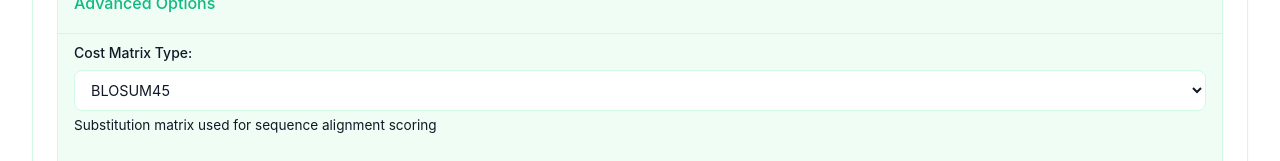
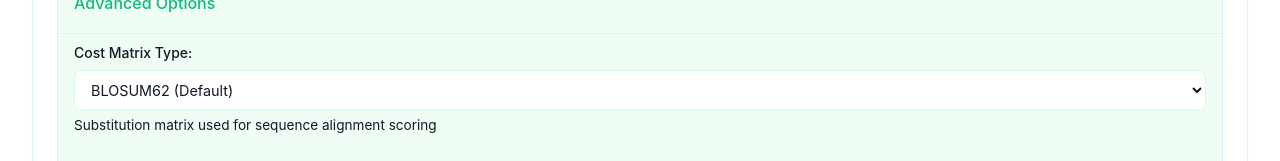
Before and after one commit to algbio/emerald-ui, a React (Vite) app: page / in a window 1280 px wide. Both pictures are taken after a click on the heading "Advanced Options". Shown: the part 2377-2538 px from the top of the page. Built offline with nearby package versions, Linux system fonts and the light colour scheme.

Commit message:
changed default cost matrix

```diff
--- a/src/components/alignment/AlignmentParamsPanel.tsx
+++ b/src/components/alignment/AlignmentParamsPanel.tsx
@@ -51,7 +51,7 @@ const AlignmentParamsPanel: React.FC = () => {
             <div className="param-item">
               <label className="param-label">Cost Matrix Type</label>
               <select
-                value={state.params.costMatrixType ?? 0}
+                value={state.params.costMatrixType ?? 2}
                 onChange={handleMatrixTypeChange}
                 className="param-select"
               >
--- a/src/components/sequence/EmeraldInput.tsx
+++ b/src/components/sequence/EmeraldInput.tsx
@@ -358,7 +358,7 @@ const EmeraldInput: React.FC<EmeraldInputProps> = ({ onSubmit }) => {
               <select
                 id="matrix-select"
                 className="emerald-select"
-                value={params.costMatrixType ?? 0}
+                value={params.costMatrixType ?? 2}
                 onChange={(e) => {
                   const value = parseInt(e.target.value, 10);
                   dispatch({
--- a/src/context/SequenceContext.tsx
+++ b/src/context/SequenceContext.tsx
@@ -96,7 +96,7 @@ const initialState: SequenceState = {
     delta: 8,
     gapCost: -1,
     startGap: -11,
-    costMatrixType: 0  // Default to BLOSUM62
+    costMatrixType: 2  // Default to BLOSUM62
   },
   alignments: [],
   alignmentStatus: 'idle',
```
